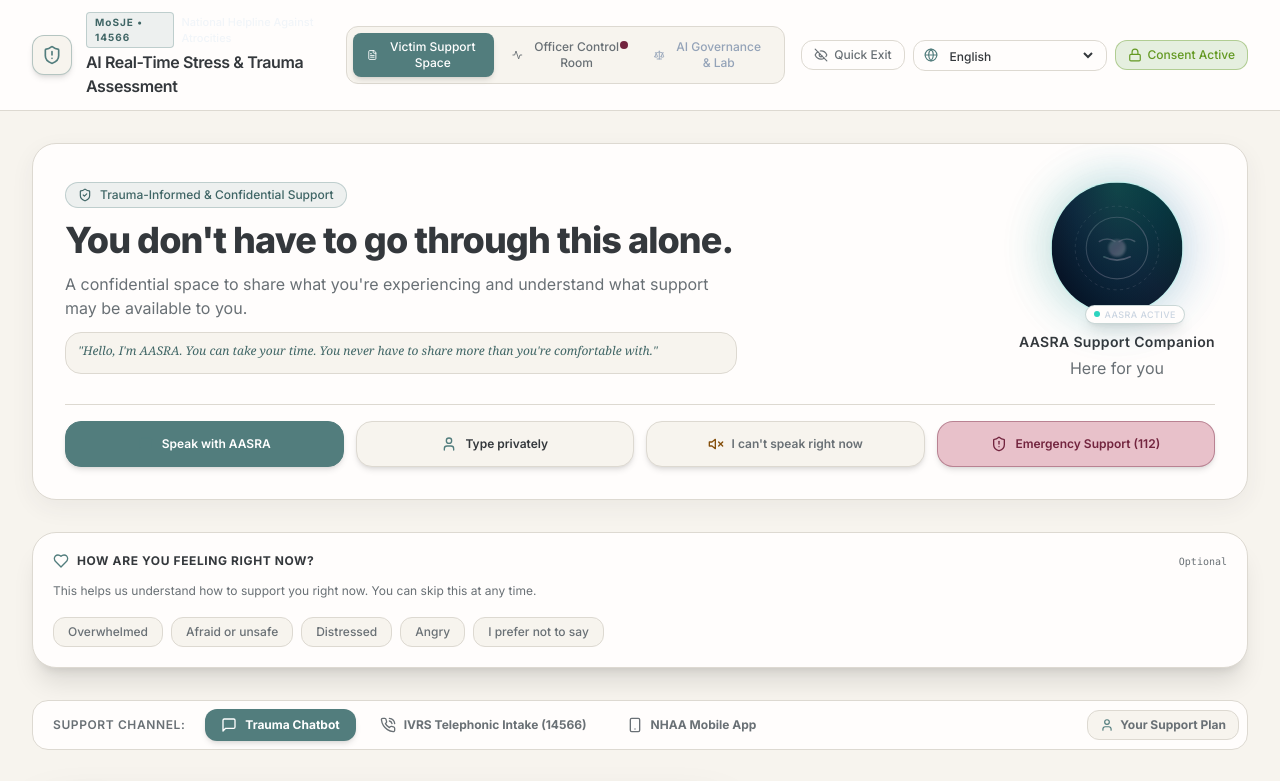
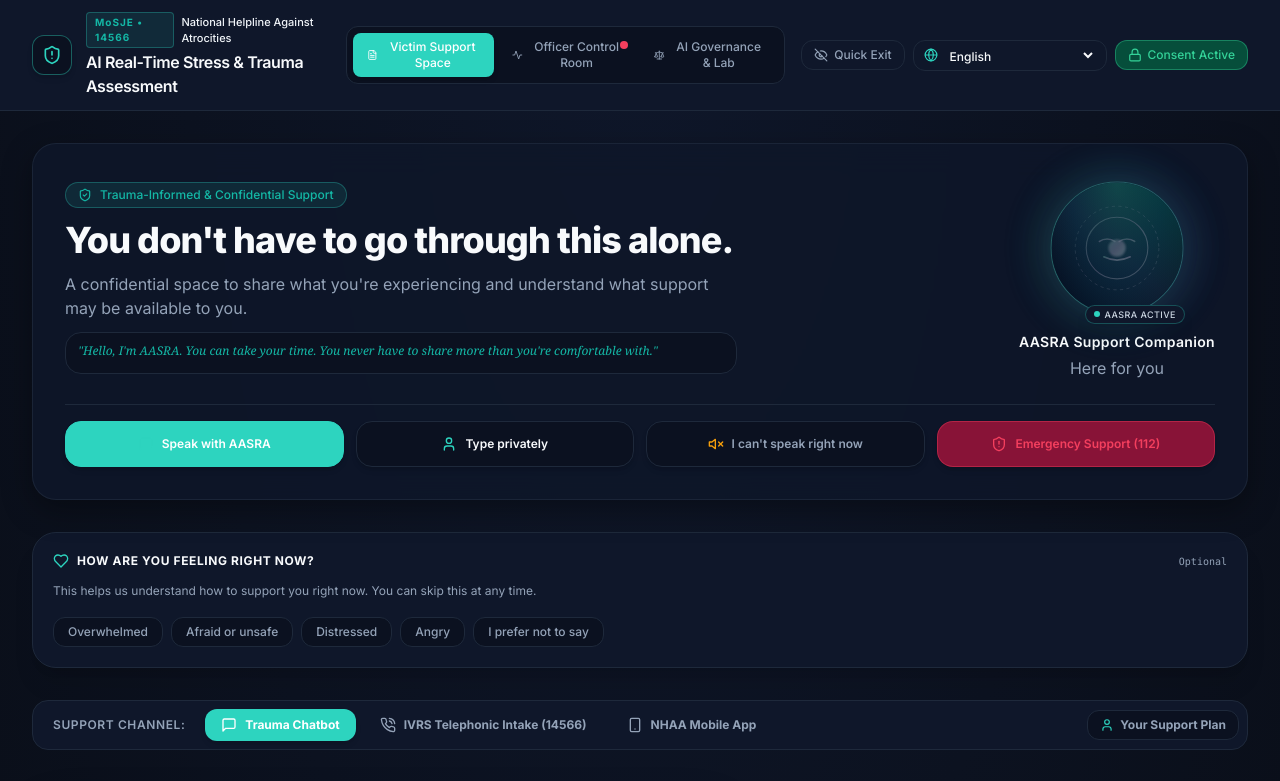
Before and after one commit to NiharikaShokeen/SIH-2026, a React (Vite) app in the folder frontend/: page / in a window 1280 px wide. Shown: the top 781 px of the page. Built offline with nearby package versions, Linux system fonts and the light colour scheme; no server answers.

Commit message:
feat(design): harmonize deep slate and luminous teal glassmorphic theme across entire application

```diff
--- a/frontend/src/index.css
+++ b/frontend/src/index.css
@@ -4,31 +4,36 @@
 
 @layer utilities {
   .bg-radial-gradient {
-    background: #F7F4EE;
+    background: radial-gradient(ellipse at top, #0f172a 0%, #090d16 100%);
   }
 
   .glass-panel-luxury {
-    background: #FFFDFC;
-    border: 1px solid #DDD9D1;
-    box-shadow: 0 8px 24px rgba(52, 56, 60, 0.06);
+    background: rgba(15, 23, 42, 0.85);
+    backdrop-filter: blur(16px);
+    border: 1px solid rgba(30, 41, 59, 0.8);
+    box-shadow: 0 10px 30px rgba(0, 0, 0, 0.35);
   }
 
   .glass-card-hover {
-    background: #FFFDFC;
-    border: 1px solid #DDD9D1;
+    background: rgba(15, 23, 42, 0.7);
+    backdrop-filter: blur(12px);
+    border: 1px solid rgba(30, 41, 59, 0.8);
     transition: all 0.25s ease-in-out;
   }
 
   .glass-card-hover:hover {
-    background: #FFFDFC;
-    border-color: #527D7D;
-    box-shadow: 0 8px 24px rgba(82, 125, 125, 0.12);
+    background: rgba(15, 23, 42, 0.9);
+    border-color: rgba(45, 212, 191, 0.5);
+    box-shadow: 0 8px 24px rgba(45, 212, 191, 0.15);
   }
 
   .text-gradient-teal {
-    color: #3F6565;
+    background: linear-gradient(135deg, #2dd4bf 0%, #38bdf8 100%);
+    -webkit-background-clip: text;
+    -webkit-text-fill-color: transparent;
   }
 }
+
 
 /* Existing breathing animation — functionality preserved */
 @keyframes breathing-orb {
@@ -93,14 +98,14 @@
 }
 
 ::-webkit-scrollbar-track {
-  background: #F7F4EE;
+  background: #090d16;
 }
 
 ::-webkit-scrollbar-thumb {
-  background: #DDD9D1;
+  background: #1e293b;
   border-radius: 9999px;
 }
 
 ::-webkit-scrollbar-thumb:hover {
-  background: #527D7D;
+  background: #14b8a6;
 }
--- a/frontend/tailwind.config.js
+++ b/frontend/tailwind.config.js
@@ -7,28 +7,28 @@ export default {
   theme: {
     extend: {
       colors: {
-        primary: '#527D7D',
-        'primary-dark': '#3F6565',
-        secondary: '#9183A0',
+        primary: '#2DD4BF',
+        'primary-dark': '#14B8A6',
+        secondary: '#38BDF8',
 
-        background: '#F7F4EE',
-        surface: '#FFFDFC',
+        background: '#0B1120',
+        surface: '#0F172A',
 
-        text: '#34383C',
-        'text-muted': '#697075',
-        border: '#DDD9D1',
+        text: '#F8FAFC',
+        'text-muted': '#94A3B8',
+        border: '#1E293B',
 
-        'risk-low': '#639922',
-        'risk-low-bg': '#E5EFDF',
+        'risk-low': '#34D399',
+        'risk-low-bg': '#064E3B',
 
-        'risk-moderate': '#854F0B',
-        'risk-moderate-bg': '#F5E9D0',
+        'risk-moderate': '#F59E0B',
+        'risk-moderate-bg': '#78350F',
 
-        'risk-high': '#712B13',
-        'risk-high-bg': '#F1C8B9',
+        'risk-high': '#F97316',
+        'risk-high-bg': '#7C2D12',
 
-        'risk-critical': '#72243E',
-        'risk-critical-bg': '#E8C1CA',
+        'risk-critical': '#F43F5E',
+        'risk-critical-bg': '#881337',
       },
 
       fontFamily: {
@@ -36,5 +36,6 @@ export default {
       }
     },
   },
+
   plugins: [],
 }
```
